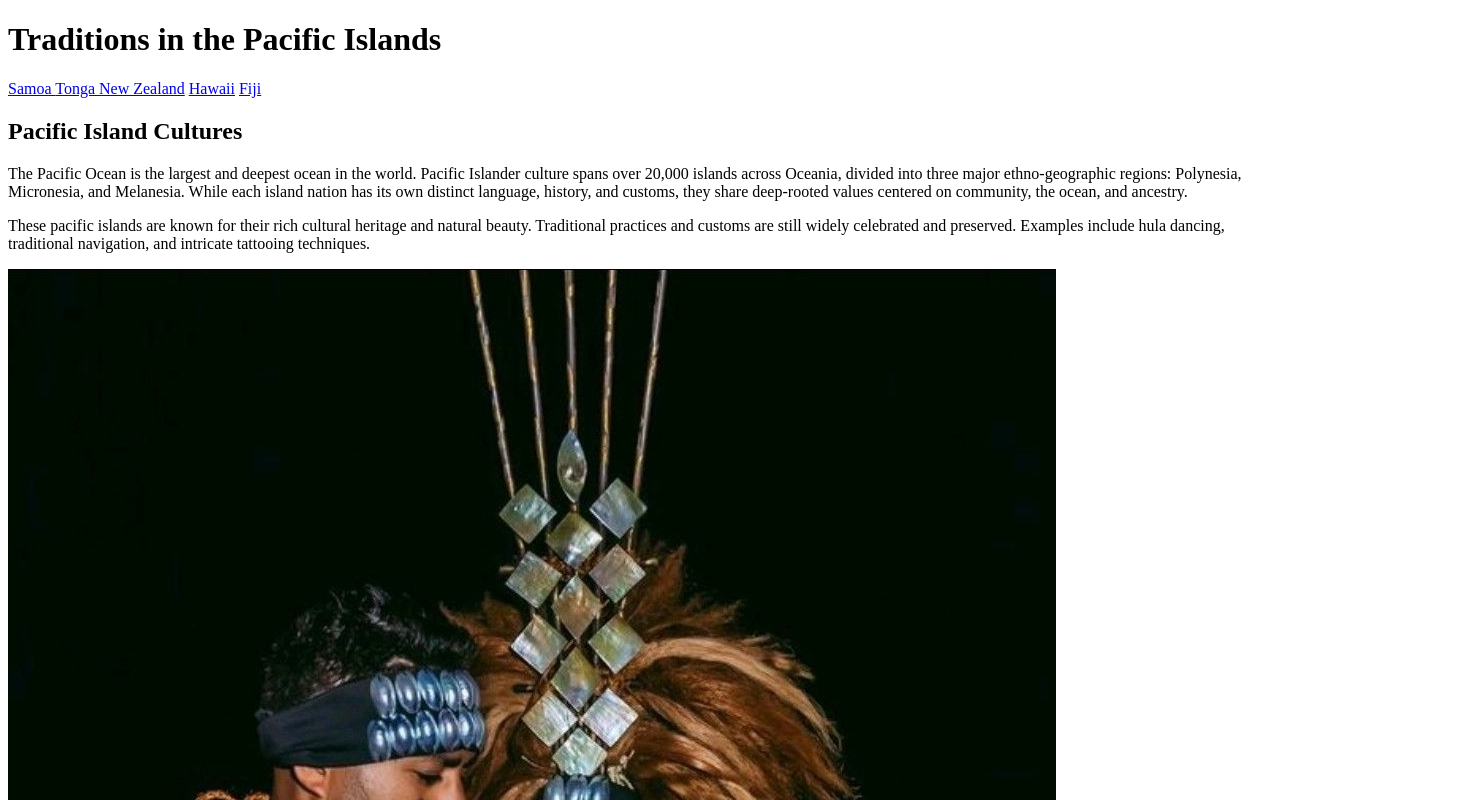
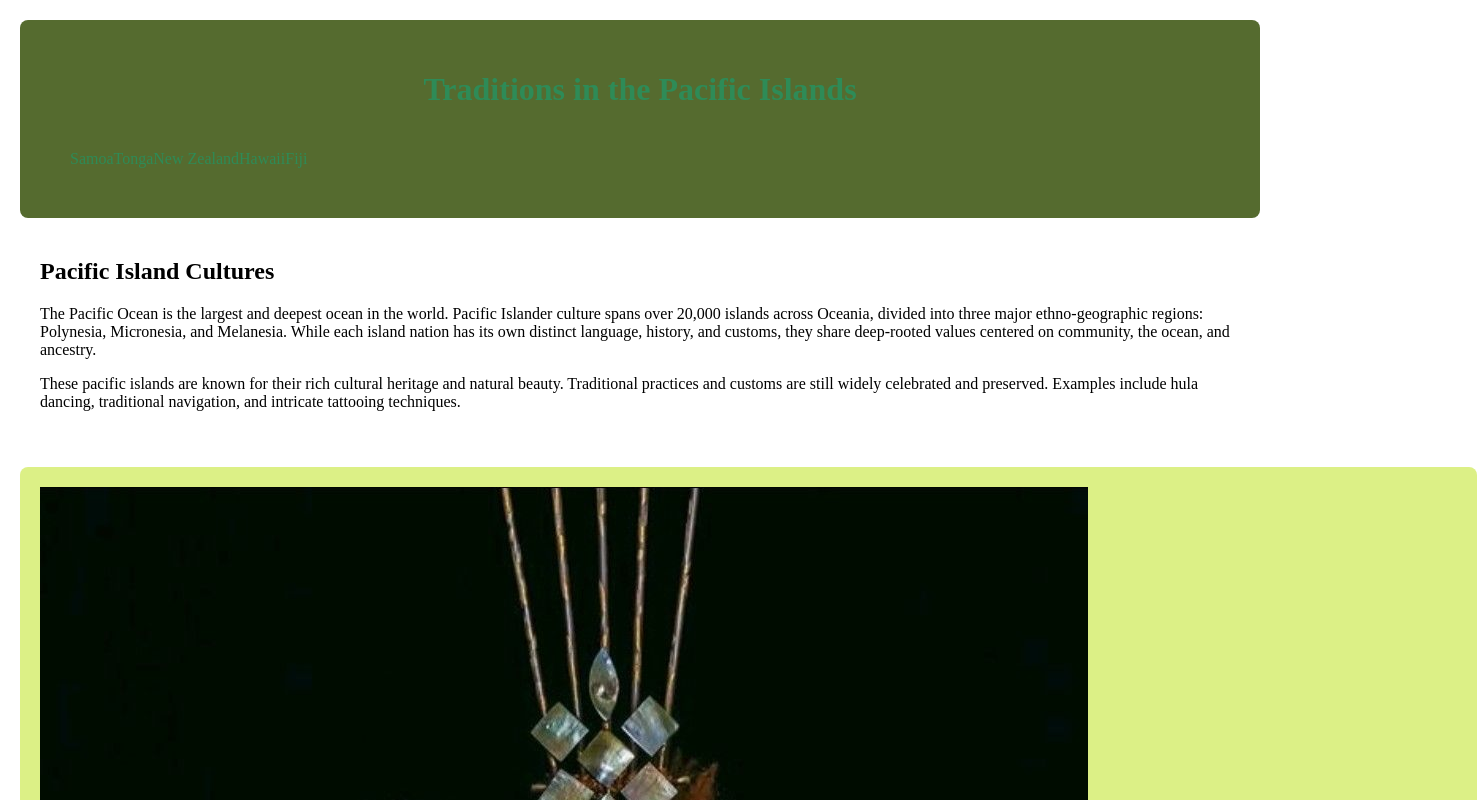
Before and after one commit to Usaje25/csfall2026, a plain HTML site: page activity/flexgrid.html in a window 1280 px wide. Shown: the top 800 px of the page, 1477 px wide, since content can reach past the window. Drawn offline with Linux system fonts and the light colour scheme.

Commit message:
gggg
Co-authored-by: Copilot <copilot@github.com>

```diff
--- a/activity/flexgrid.css
+++ b/activity/flexgrid.css
@@ -0,0 +1,65 @@
+body {
+    margin:20px;
+}
+
+header {
+    background-color: darkolivegreen;
+    color: seagreen;
+    text-align: center;
+    padding: 30px;
+    border-radius: 8px;
+
+}
+
+nav {
+    display: flex;
+    justify-content: space-evenly
+    background-color: darkolivegreen;
+    padding: 20px;
+    border-radius: 8px;
+}
+
+nav a {
+    color: seagreen;
+    text-decoration: none;
+}
+
+aside {
+    grid-area: aside;
+    padding: 20px;
+
+}
+
+main {
+    display: flex;
+    justify-content: space-between;
+    margin-top: 20px;
+}
+
+.container {
+    display: flex;
+    flex-direction: column;
+    gap: 20px;
+}
+
+.cards {
+    display: grid;
+    grid-template-columns: repeat(2, 1fr)   ;
+    gap: 15px;
+}
+.card {
+    background-color: rgb(220, 240, 134);
+    color: rgb(196, 235, 161);
+    padding: 20px;
+    border-radius: 8px;
+    flex: 1;
+}
+
+footer {
+    background-color: darkolivegreen;
+    color: seagreen;
+    text-align: center;
+    padding: 20px;
+    border-radius: 8px;
+    margin-top: 20px;
+}
--- a/activity/flexgrid.html
+++ b/activity/flexgrid.html
@@ -56,7 +56,7 @@
          <div class="card">
             <img src="images/hospitality.jpg" alt="hospitality">
             <h3>Hospitality</h3>
-            <p>Traditional hospitality in the Pacific Islands is centered around the concept of "fa’aalo" (welcome) and the practice of sharing food and resources with guests and community members.</p>
+            <p>Traditional hospitality in the Pacific Islands is centered around the concept of "faaaloalo" (respect) and the practice of sharing food and resources with guests and community members.</p>
         </div>
          <div class="card">
             <img src="images/language.jpg" alt="language">
```
